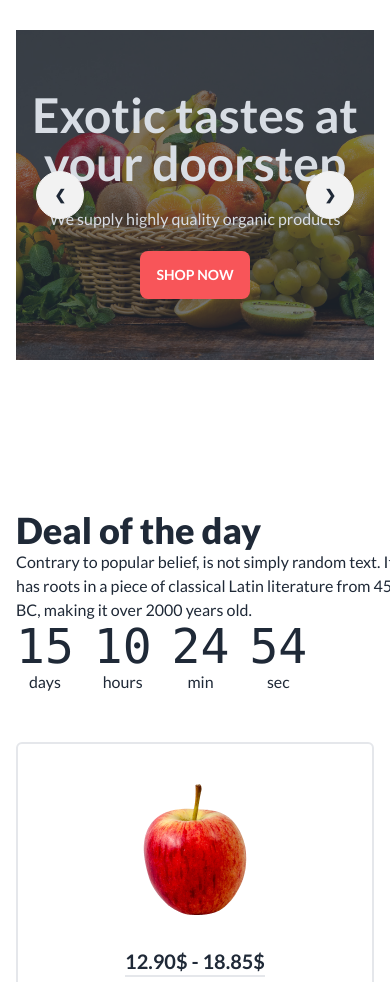
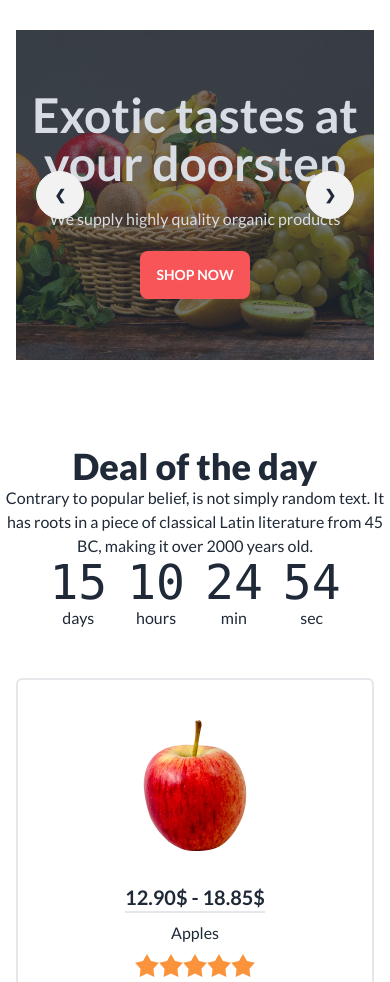
Before and after one commit to Masudrana1002/fruit-brust, a plain HTML site: page index.html in a window 390 px wide. Shown: the part 106-1088 px from the top of the page. Drawn offline with nearby package versions, Linux system fonts and the light colour scheme; grey boxes are pictures that could not be loaded.

Commit message:
commit some new line

```diff
--- a/index.html
+++ b/index.html
@@ -190,8 +190,8 @@
         </section>
         <!-- Slaider End -->
         <!-- Deal of the day section srart -->
-        <section class="max-w-screen-2xl mx-auto px-4 md:px-16 my-28 lg:px-24 py-4">
-            <div class="flex flex-col mx-auto md:flex-row">
+        <section class="max-w-screen-2xl mx-auto px-4 md:px-16 md:my-28 lg:px-24 py-4">
+            <div class="flex flex-col mx-auto text-center md:text-left items-center md:flex-row">
                 <div class="flex-1  gap-10		">
                     <h2 class="text-4xl	 font-extrabold	">
                         Deal of the day
```
